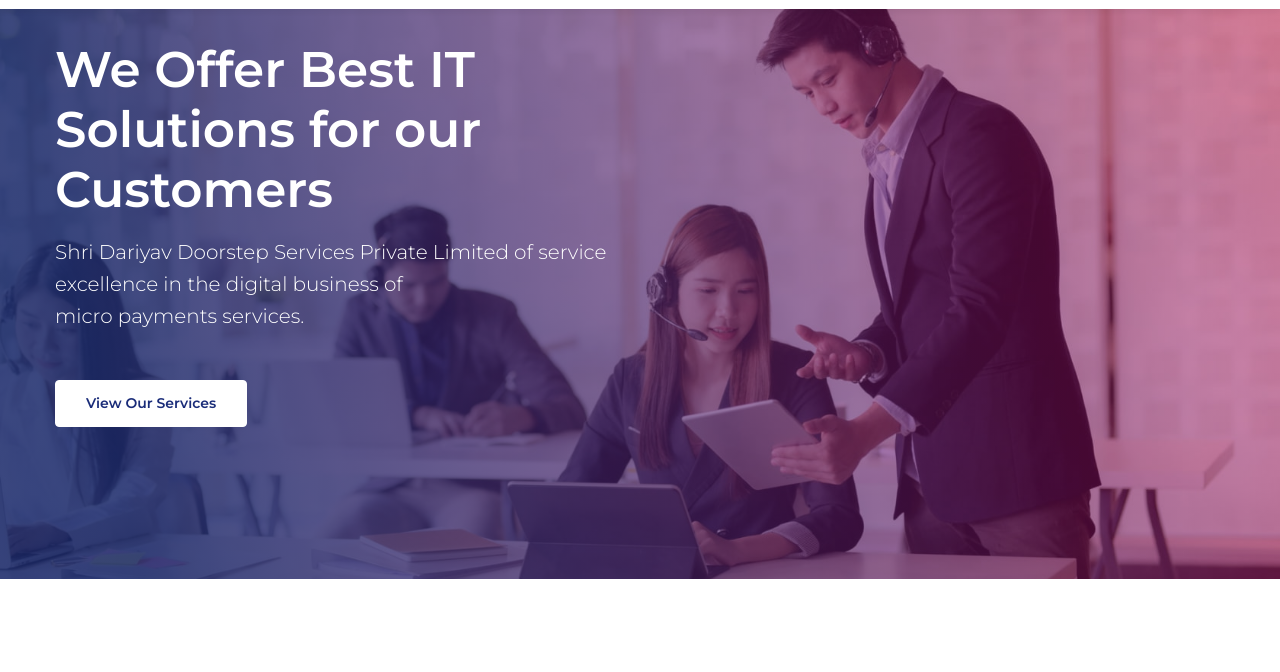
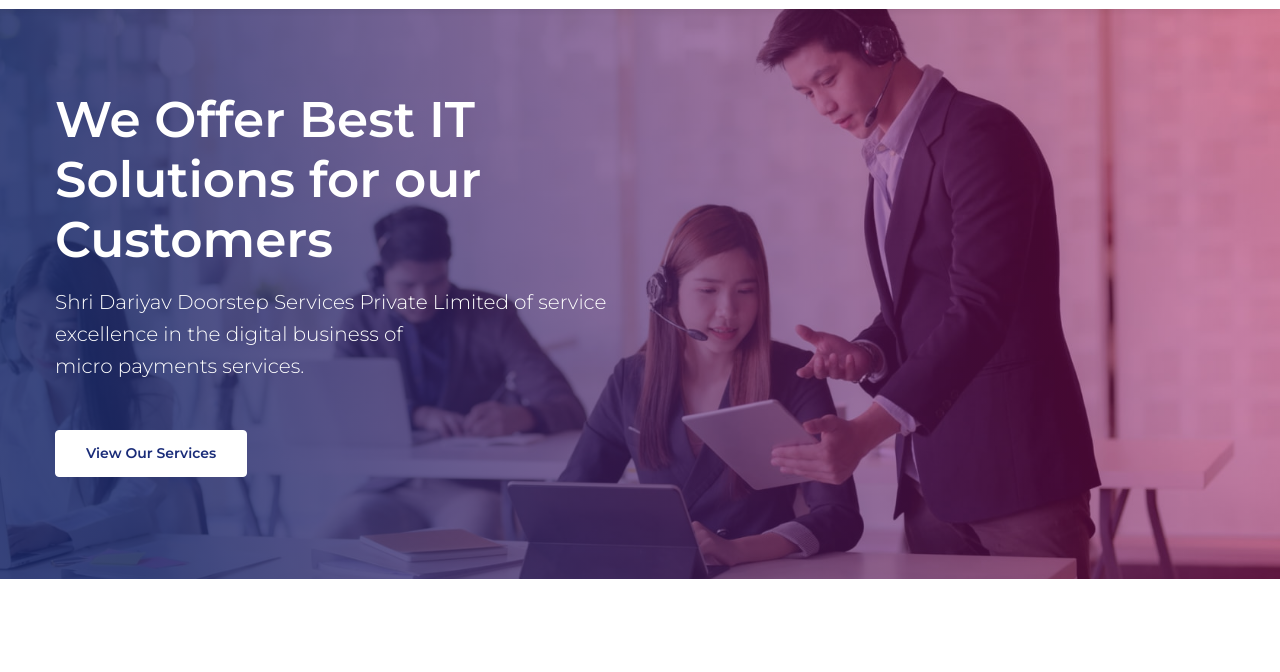
Before and after one commit to gulgulia17/sdds-1, a plain HTML site: page index.html in a window 1280 px wide. Shown: the part 61-733 px from the top of the page. Drawn offline with Linux system fonts and the light colour scheme.

```diff
--- a/index.html
+++ b/index.html
@@ -133,7 +133,7 @@ Author URL: http://w3layouts.com
 
     <!-- banner section -->
     <section class="w3l-banner pt-5">
-      <div class="container" style="margin-top:-100px">
+      <div class="container">
         <div class="row">
           <div class="col-xl-6 banner-left">
             <h3 class="text-white mb-3 title">
```
